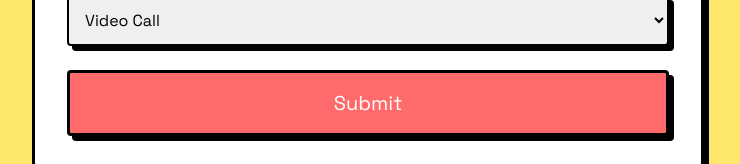
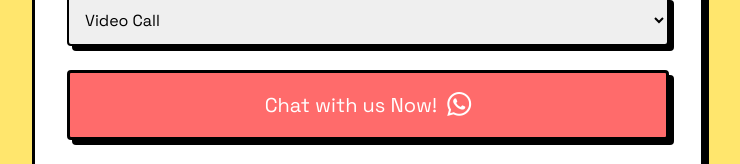
Before and after one commit to ShobhitR07/serenify, a plain HTML site: page index.html in a window 1280 px wide. Both pictures are taken after a click on the link "Begin Your Healing Journey". Shown: the part 2622-2786 px from the top of the page, without its empty margins (272-1012 px from the left). Drawn offline with nearby package versions, Linux system fonts and the light colour scheme; no server answers.

Commit message:
Update index.html

```diff
--- a/index.html
+++ b/index.html
@@ -151,10 +151,19 @@
                             <option>Chat</option>
                         </select>
                     </div>
-                    <a href="https://wa.me/+918851542719?text=Hi%20Serenify%2C%20I%E2%80%99m%20reaching%20out%20to%20learn%20more%20about%20your%20services.%20I%E2%80%99m%20looking%20for%20support%20and%20guidance%2C%20and%20I%E2%80%99d%20love%20to%20know%20how%20you%20can%20help%20me%20on%20my%20journey%20to%20healing.%20%F0%9F%92%99"
+<!--                     <a href="https://wa.me/+918851542719?text=Hi%20Serenify%2C%20I%E2%80%99m%20reaching%20out%20to%20learn%20more%20about%20your%20services.%20I%E2%80%99m%20looking%20for%20support%20and%20guidance%2C%20and%20I%E2%80%99d%20love%20to%20know%20how%20you%20can%20help%20me%20on%20my%20journey%20to%20healing.%20%F0%9F%92%99"
                         target="_blank"
                         class="w-full bg-[#ff6b6b] text-white py-4 rounded neu-brutal text-xl flex items-center justify-center">
                          Submit
+                     </a> -->
+
+                     <a href="https://wa.me/+918851542719?text=Hi%20Serenify%2C%20I%E2%80%99m%20reaching%20out%20to%20learn%20more%20about%20your%20services.%20I%E2%80%99m%20looking%20for%20support%20and%20guidance%2C%20and%20I%E2%80%99d%20love%20to%20know%20how%20you%20can%20help%20me%20on%20my%20journey%20to%20healing.%20%F0%9F%92%99"
+                        target="_blank"
+                        class="w-full bg-[#ff6b6b] text-white py-4 rounded neu-brutal text-xl flex items-center justify-center">
+                        <span>Chat with us Now    </span>
+                        <span>!&nbsp;&nbsp;</span>
+
+                        <i class="bi bi-whatsapp text-2xl"></i>
                      </a>
 
                     <!-- <button type="submit" class="w-full bg-[#ff6b6b] text-white py-4 rounded neu-brutal text-xl">Submit</button> -->
```
